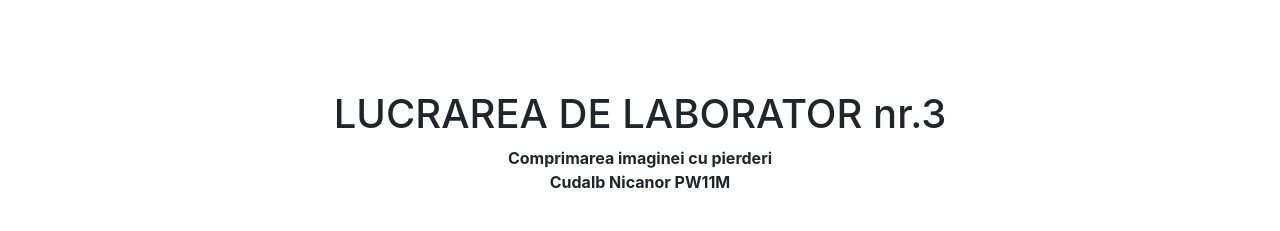
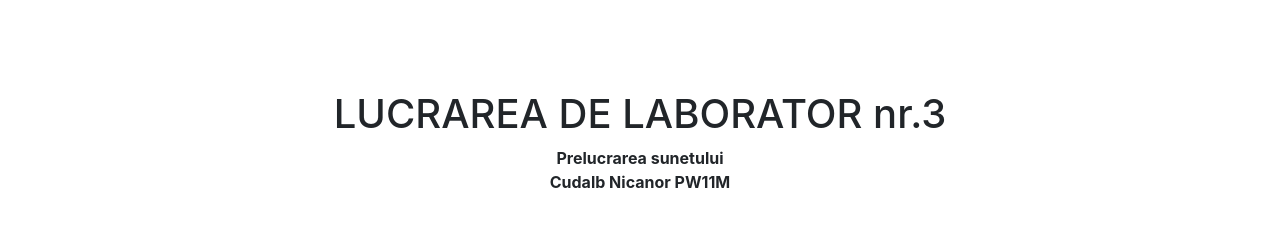
Before and after one commit to Nikcanor/Lab-3, a plain HTML site: page index.html in a window 1280 px wide. Shown: the top 231 px of the page. Drawn offline with nearby package versions, Linux system fonts and the light colour scheme.

Commit message:
Index modified

```diff
--- a/index.html
+++ b/index.html
@@ -34,7 +34,7 @@
         <div class="row">
           <div class="col-12 text-center" style="margin-bottom:30px; margin-top:30px">
             <h1>LUCRAREA DE LABORATOR nr.3</h1>
-            <strong>Comprimarea imaginei cu pierderi</strong><br>
+            <strong>Prelucrarea sunetului</strong><br>
             <strong>Cudalb Nicanor PW11M</strong>
           </div>
         </div>
```
